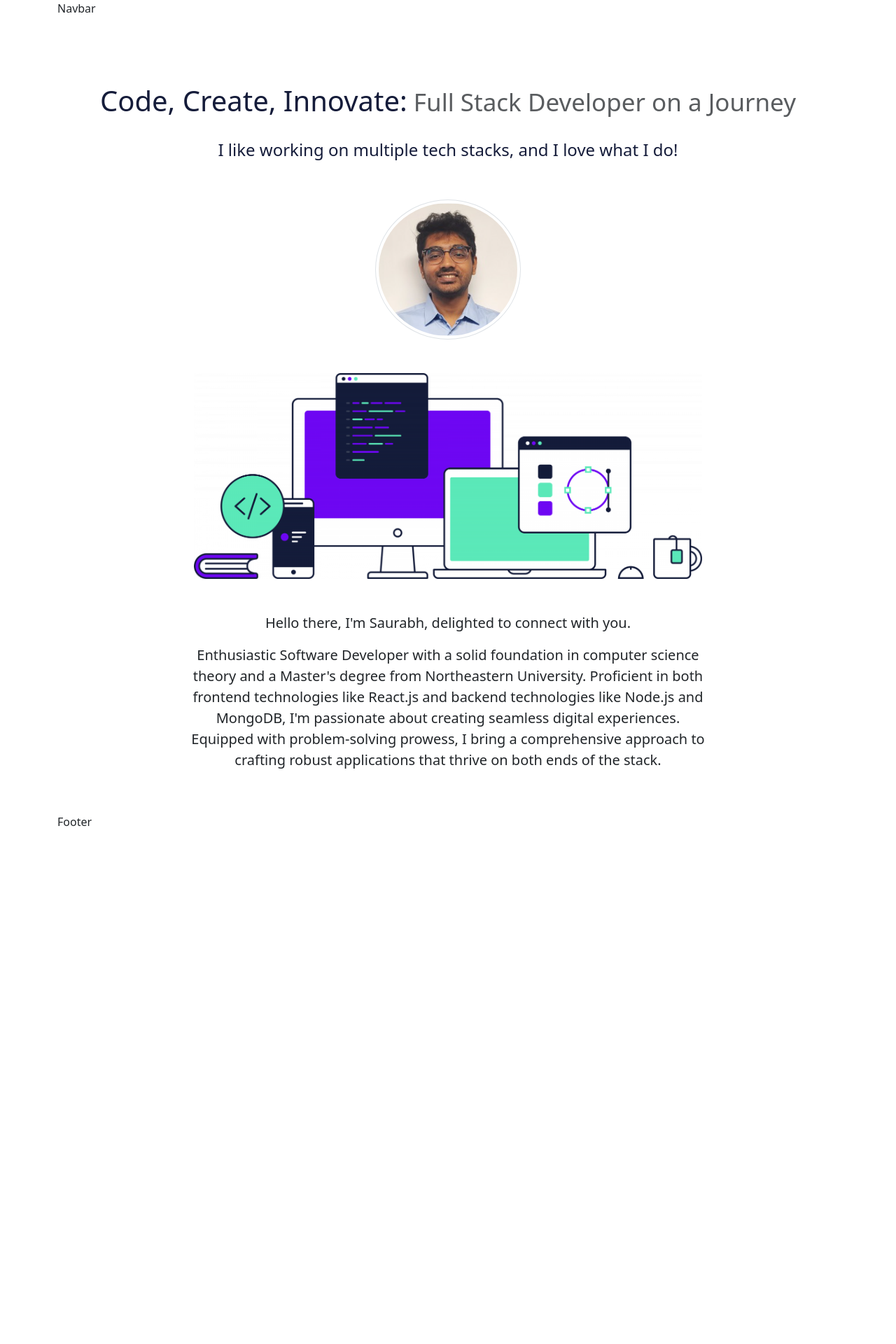
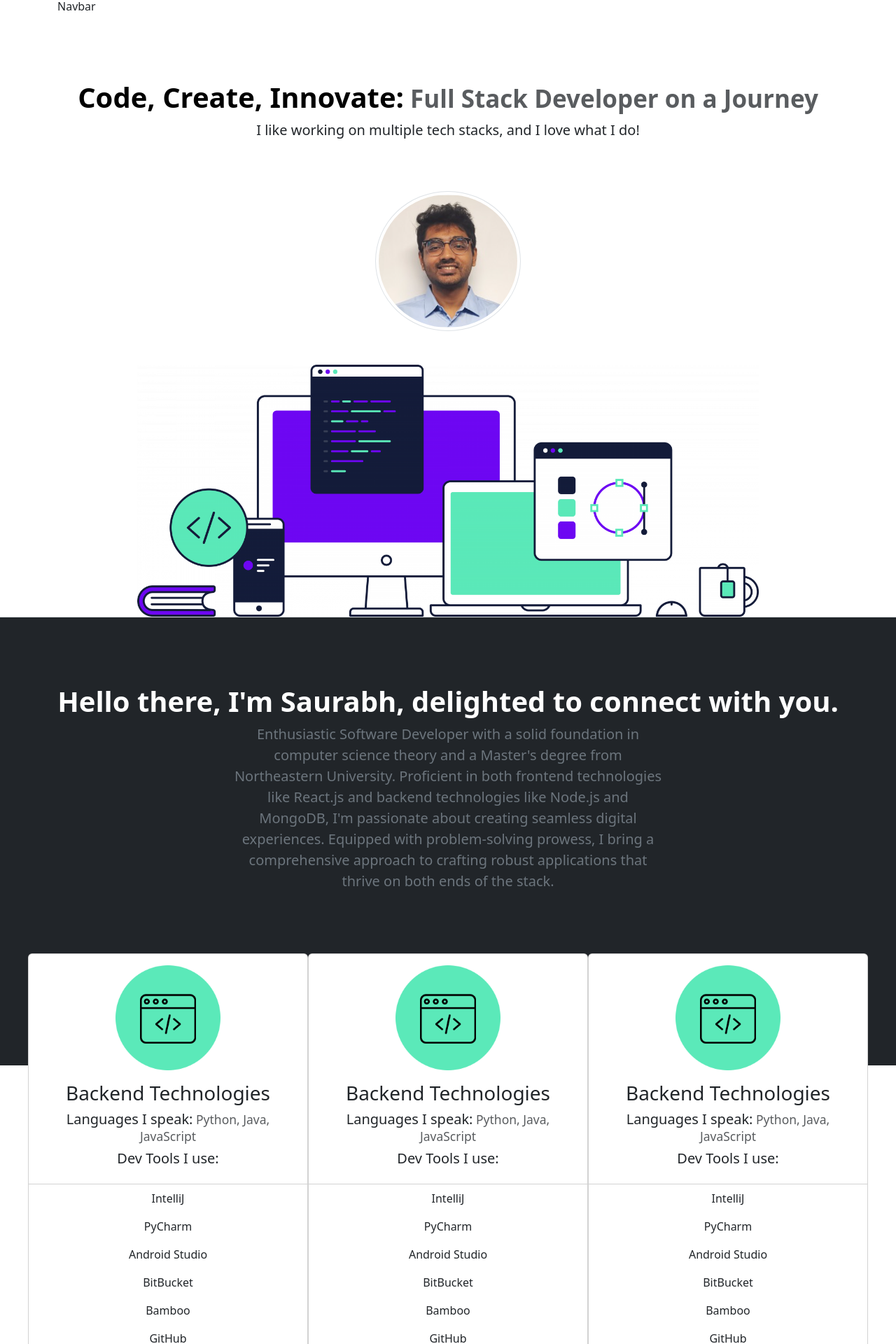
Before and after one commit to saurabh7998/SG_Portfolio, a React (Create React App) app: page / in a window 1280 px wide. Shown: the top 1920 px of the page at 70% size. Before the commit the page ends 1192 px from the top, so only its background shows below. Built offline with nearby package versions, Linux system fonts and the light colour scheme.

Commit message:
bootstrapped the main content and layout

```diff
--- a/src/App.js
+++ b/src/App.js
@@ -4,16 +4,10 @@ import Footer from "./Footer";
 
 function App() {
   return (
-    <div className="container">
-      <div className="row">
-        <Navbar />
-      </div>
-      <div className="row mt-5">
-        <Body />
-      </div>
-      <div className="row mt-5">
-        <Footer />
-      </div>
+    <div>
+      <Navbar />
+      <Body />
+      <Footer />
     </div>
   );
 }
--- a/src/Body.js
+++ b/src/Body.js
@@ -1,49 +1,78 @@
 import "./app.css";
-import MyPhoto from './MyPhoto.png';
-import DevImg from './developer-workspace.png';
+import MyPhoto from "./MyPhoto.png";
+import DevImg from "./developer-workspace.png";
+import CardComponent from "./Card";
 
 function Body() {
   return (
-        <div className="container mt-5">
-            <div className="row">
-                <h1 className="text-center main-text">
+    <div>
+      <div class="px-4 pt-5 mt-5 text-center border-bottom">
+        <h1 class="display-6 fw-bold text-body-emphasis">
           Code, Create, Innovate:
-                    <small class="text-body-secondary"> Full Stack Developer on a Journey</small>
+          <small className="text-body-secondary">
+            {" "}
+            Full Stack Developer on a Journey
+          </small>
         </h1>
-                <h4 className="text-center main-text mt-4">I like working on multiple tech stacks, and I love what I do!</h4>
+        <div class="col-lg-6 mx-auto">
+          <p class="lead mb-4">
+            I like working on multiple tech stacks, and I love what I do!
+          </p>
         </div>
-            <div className="row">
-                <div class="text-center">
+        <div class="overflow-hidden" style={{ maxheight: "30vh" }}>
+          <div class="container px-5">
             <img
               src={MyPhoto}
-                        class="img-thumbnail img-fluid width-5 mt-5 rounded-circle"
+              className="img-thumbnail img-fluid width-5 mt-5 rounded-circle"
               alt="profile"
-                        style={{ maxWidth: '100%', height: 'auto', maxHeight: '200px' }}
+              style={{ maxWidth: "100%", height: "auto", maxHeight: "25vh" }}
+            />
+          </div>
+          <div class="overflow-hidden" style={{ maxheight: "30vh" }}>
+            <div class="container px-5">
+              <img
+                src={DevImg}
+                className="img-fluid width-5 mt-5"
+                alt="profile"
+                style={{ maxWidth: "100%", height: "auto", maxHeight: "45vh" }}
               />
             </div>
           </div>
-            <div className="row">
-                <div class="text-center">
-                    <img
-                        src={DevImg}
-                        class="img-fluid width-5 mt-5"
-                        alt="profile"
-                        style={{ maxWidth: '65%', height: 'auto', maxHeight: '500px' }}
-                    />
         </div>
       </div>
+      <div
+        class="bg-dark text-secondary px-4 py-5 text-center"
+        style={{ minHeight: "80vh" }}
+      >
+        <div class="py-5">
+          <h1 class="display-6 fw-bold text-white">
+            Hello there, I'm Saurabh, delighted to connect with you.
+          </h1>
+          <div class="col-lg-6 mx-auto">
+            <p class="fs-5 mb-4">
+              Enthusiastic Software Developer with a solid foundation in
+              computer science theory and a Master's degree from Northeastern
+              University. Proficient in both frontend technologies like React.js
+              and backend technologies like Node.js and MongoDB, I'm passionate
+              about creating seamless digital experiences. Equipped with
+              problem-solving prowess, I bring a comprehensive approach to
+              crafting robust applications that thrive on both ends of the
+              stack.
+            </p>
+          </div>
+        </div>
+      </div>
+      <div className="container" style={{ maxWidth: "150vh", marginTop: "-20vh" }}>
         <div className="row">
-                <div className="col-md-8 offset-md-2 text-center mt-5">
-                    <p className="lead">
-                        Hello there, I'm Saurabh, delighted to connect with you.
-                    </p>
-                    <p className="lead">
-                        Enthusiastic Software Developer with a solid foundation in computer science theory and a Master's degree
-                        from Northeastern University. Proficient in both frontend technologies like React.js and backend technologies
-                        like Node.js and MongoDB, I'm passionate about creating seamless digital experiences.
-                        Equipped with problem-solving prowess, I bring a comprehensive approach to crafting robust applications that
-                        thrive on both ends of the stack.
-                    </p>
+          <div className="col-md-4 col-12 m-0 p-0">
+            <CardComponent />
+          </div>
+          <div className="col-md-4 col-12 m-0 p-0">
+            <CardComponent />
+          </div>
+          <div className="col-md-4 col-12 m-0 p-0">
+            <CardComponent />
+          </div>
         </div>
       </div>
     </div>
--- /dev/null
+++ b/src/Card.js
@@ -0,0 +1,37 @@
+import React from "react";
+import BackendImg from "./backendImg.png";
+
+function CardComponent() {
+  return (
+    <div className="card">
+      <img
+        src={BackendImg}
+        className="card-img-top mx-auto mt-3"
+        alt="Card"
+        style={{ width: "150px" }}
+      />
+      <div className="card-body text-center">
+        <h3 className="card-title">Backend Technologies</h3>
+        <h5>
+          Languages I speak:
+          <small className="text-body-secondary">
+            {" "}
+            Python, Java, JavaScript
+          </small>
+        </h5>
+        <h5>Dev Tools I use:</h5>
+      </div>
+      <ul className="list-group list-group-flush">
+        <li className="list-group-item text-center border-0">IntelliJ</li>
+        <li className="list-group-item text-center border-0">PyCharm</li>
+        <li className="list-group-item text-center border-0">Android Studio</li>
+        <li className="list-group-item text-center border-0">BitBucket</li>
+        <li className="list-group-item text-center border-0">Bamboo</li>
+        <li className="list-group-item text-center border-0">GitHub</li>
+        <li className="list-group-item text-center border-0">Docker</li>
+      </ul>
+    </div>
+  );
+}
+
+export default CardComponent;
--- a/src/Navbar.js
+++ b/src/Navbar.js
@@ -1,10 +1,9 @@
-
 function Navbar() {
-    return (
-        <div className="container">
-            Navbar
-        </div>
-    );
+  return (
+    <div className="container">
+      <h6>Navbar</h6>
+    </div>
+  );
 }
 
 export default Navbar;
--- a/src/app.css
+++ b/src/app.css
@@ -1,3 +1,7 @@
 .main-text {
-    color: rgb(21,28,58);
+  color: rgb(21, 28, 58);
 }
+
+.bg-purple {
+  background-color: #6d07f2;
+}
```
Also changed, not shown: src/Footer.js (+5 -6 lines), src/index.js (+4 -4 lines), src/backendImg.png (added). Lines whose indentation alone changed are shown as unchanged.
